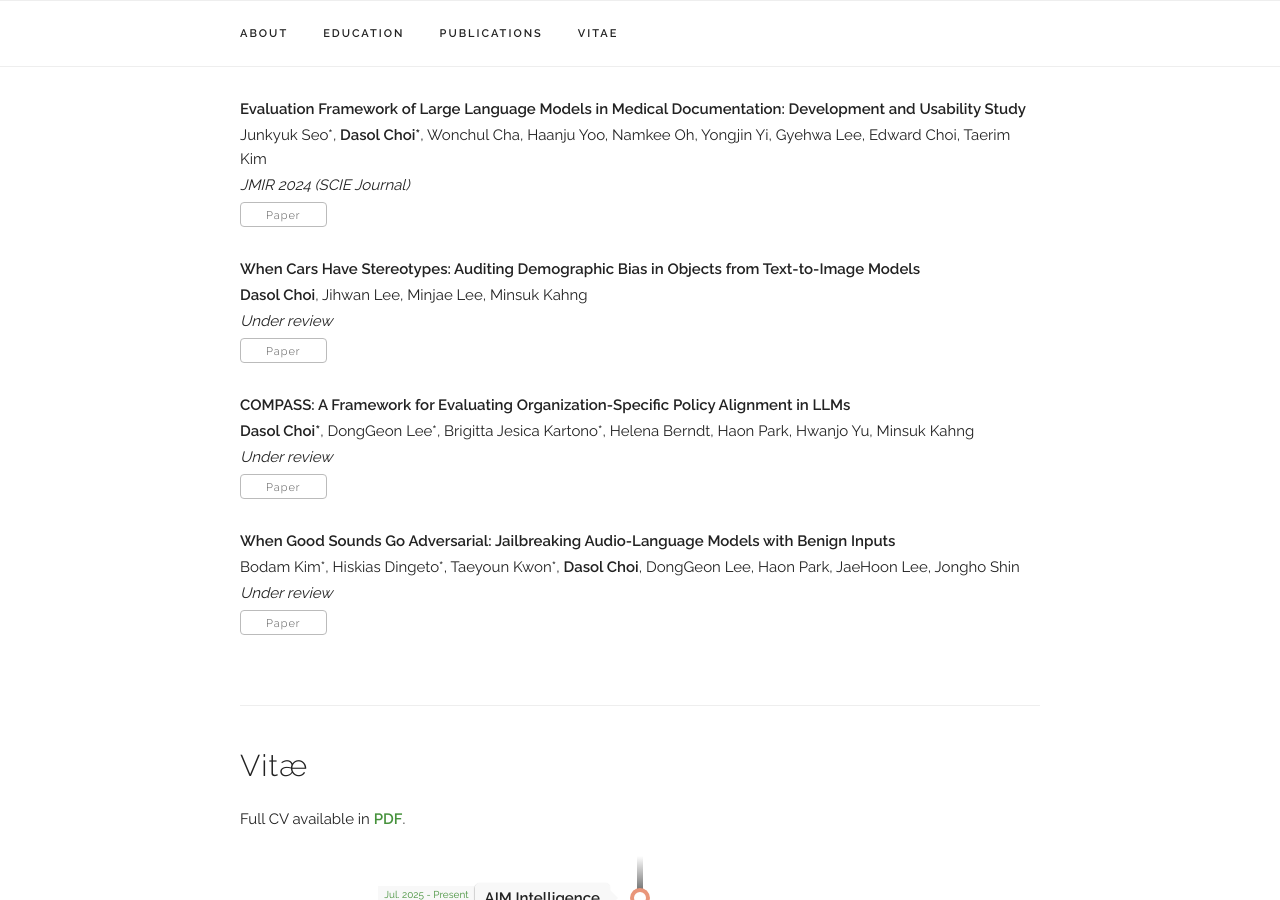
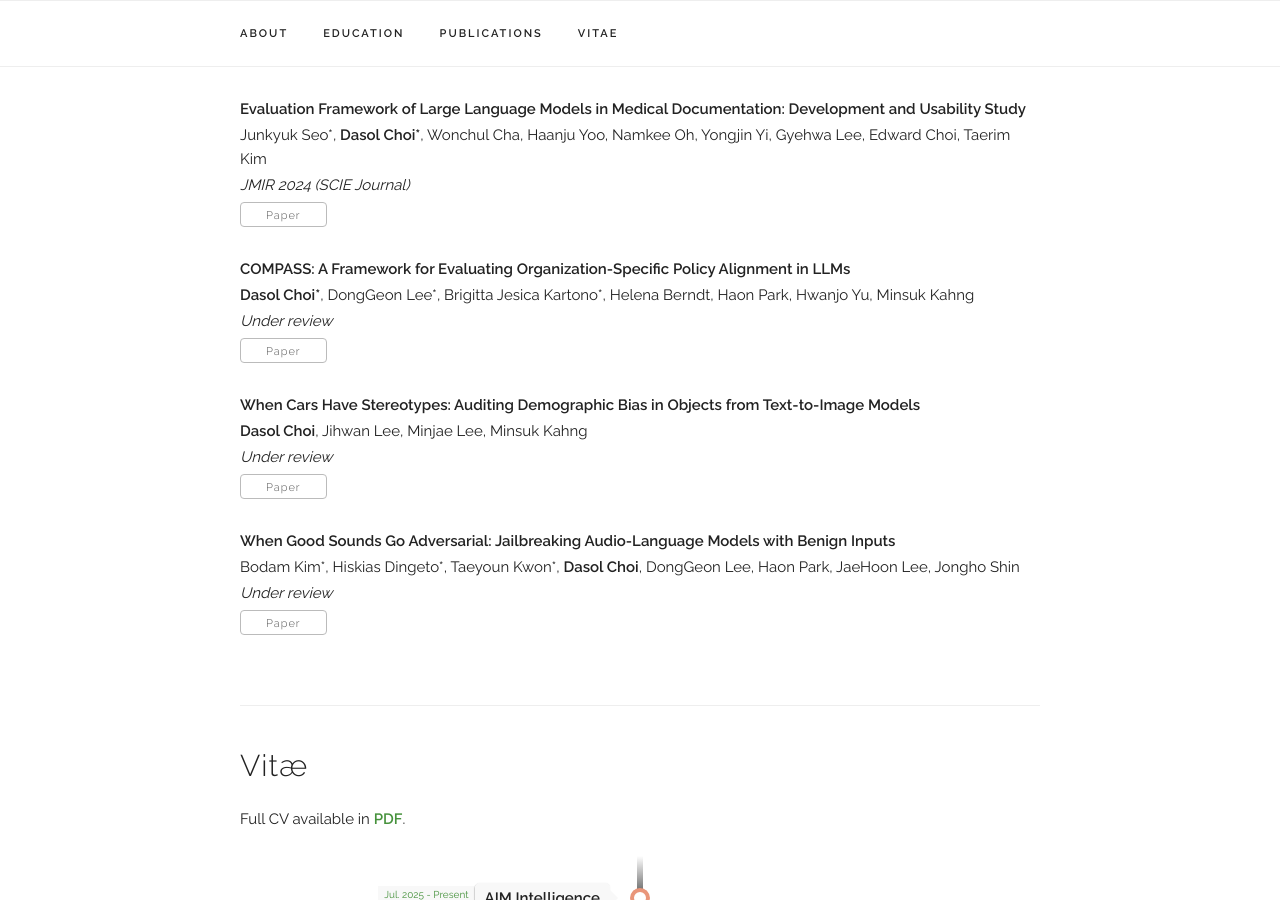
Before and after one commit to Dasol-Choi/dasol-choi.github.io, a Jekyll site: the page built from index.html, in a window 1280 px wide and 900 px high, scrolled down 2159 px. Built offline with Jekyll 4.4.1, drawn with Linux system fonts in a browser that asks for light colours; some web fonts are replaced.

Commit message:
Update publications.yaml

```diff
--- a/_data/publications.yaml
+++ b/_data/publications.yaml
@@ -23,17 +23,16 @@
     paper_pdf: "https://www.jmir.org/2024/1/e58329/"
     selected: y
 
+  - title: "COMPASS: A Framework for Evaluating Organization-Specific Policy Alignment in LLMs"
+    authors: "<b>Dasol Choi*</b>, DongGeon Lee*, Brigitta Jesica Kartono*, Helena Berndt, Haon Park, Hwanjo Yu, Minsuk Kahng"
+    venue: "Under review"
+    paper_pdf: "https://arxiv.org/abs/2601.01836"
+    selected: y
 
   - title: "When Cars Have Stereotypes: Auditing Demographic Bias in Objects from Text-to-Image Models"
     authors: "<b>Dasol Choi</b>, Jihwan Lee, Minjae Lee, Minsuk Kahng"
     venue: "Under review"
     paper_pdf: "https://arxiv.org/abs/2508.03483"
-    selected: y
-
-  - title: "COMPASS: A Framework for Evaluating Organization-Specific Policy Alignment in LLMs"
-    authors: "<b>Dasol Choi*</b>, DongGeon Lee*, Brigitta Jesica Kartono*, Helena Berndt, Haon Park, Hwanjo Yu, Minsuk Kahng"
-    venue: "Under review"
-    paper_pdf: "https://arxiv.org/abs/2601.01836"
     selected: y
 
   - title: "When Good Sounds Go Adversarial: Jailbreaking Audio-Language Models with Benign Inputs"
@@ -97,13 +96,13 @@
     selected: n
 
   - title: "Pushing on Multilingual Reasoning Models with Language-Mixed Chain-of-Thought"
-    authors: "<b>Dasol Choi</b>, Guijin Son, Soo Yong Kim, Gio Paik, Seunghyeok Hong"
+    authors: "Guijin Son, Donghun Yang, Hitesh Laxmichand Patel, Amit Agarwal, Hyunwoo Ko, Chanuk Lim, Srikant Panda, Minhyuk Kim, Nikunj Drolia, <b>Dasol Choi</b>, Kyong-Ha Lee, Youngjae Yu"
     venue: "arxiv preprint"
     paper_pdf: "https://arxiv.org/abs/2510.04230"
     selected: n
 
   - title: "Redefining Evaluation Standards: A Unified Framework for Evaluating the Korean Capabilities of Language Models"
-    authors: "Guijin Son, Donghun Yang, Hitesh Laxmichand Patel, Amit Agarwal, Hyunwoo Ko, Chanuk Lim, Srikant Panda, Minhyuk Kim, Nikunj Drolia, <b>Dasol Choi</b>, Kyong-Ha Lee, Youngjae Yu"
+    authors: "Hanwool Lee*, <b>Dasol Choi*</b>, Sooyong Kim, Ilgyun Jung, Sangwon Baek, Guijin Son, Inseon Hwang, Naeun Lee, Seunghyeok Hong"
     venue: "arxiv preprint"
     paper_pdf: "https://arxiv.org/abs/2503.22968"
     selected: n
```
